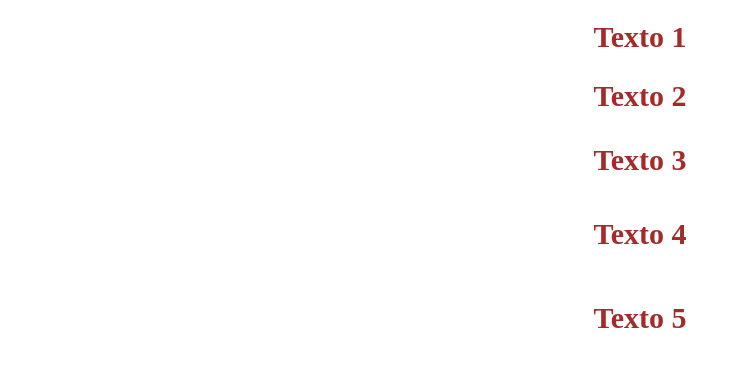
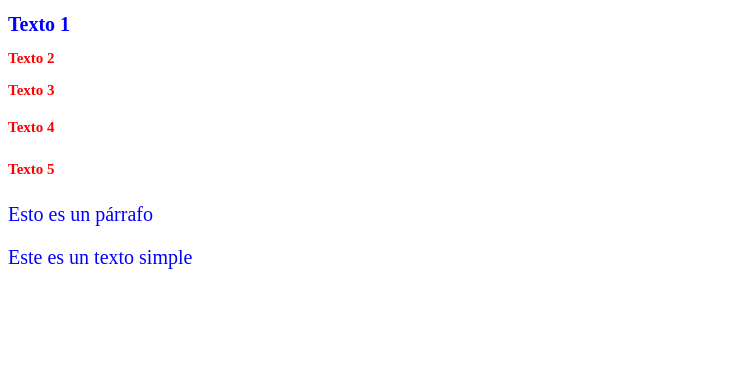
Before and after one commit to Dietmar1316/page11-04, a plain HTML site: page index.html in a window 1280 px wide. Shown: the whole page, without its empty margins (0-741 px from the left). Drawn offline with Linux system fonts and the light colour scheme.

Commit message:
Update index.html

```diff
--- a/index.html
+++ b/index.html
@@ -5,10 +5,13 @@
     <meta name="viewport" content="width=device-width, initial-scale=1.0">
     <title>Document</title>
     <style>
-        *{
-            color: brown;
-            font-size: 30px;
-            text-align: center;
+        h1,p,span{
+            color: blue;
+            font-size: 20px;
+        }
+        h2,h3,h4,h5{
+            color: red;
+            font-size: 15px;
         }
     </style>
 </head>
@@ -18,5 +21,7 @@
     <h3>Texto 3</h3>
     <h4>Texto 4</h4>
     <h5>Texto 5</h5>
+    <p>Esto es un párrafo</p>
+    <span>Este es un texto simple</span>
 </body>
 </html>
```
